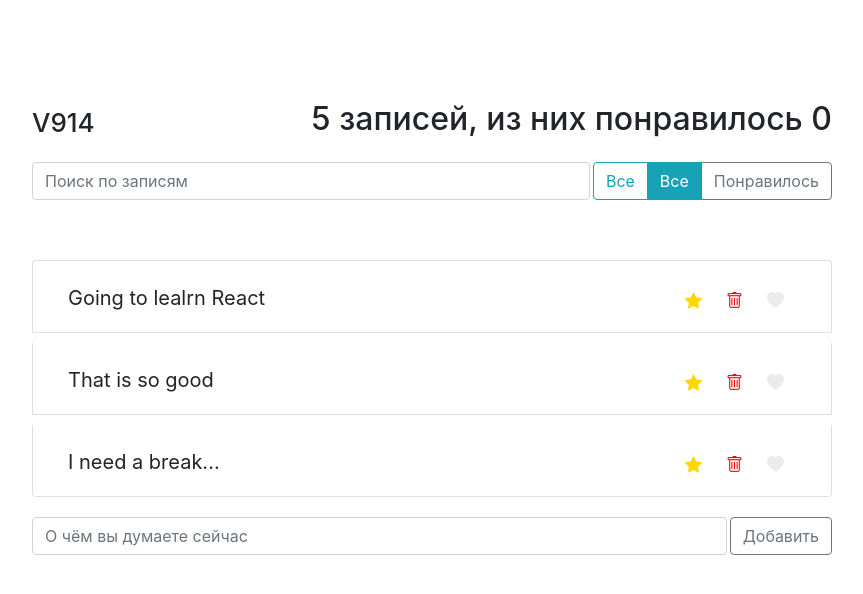
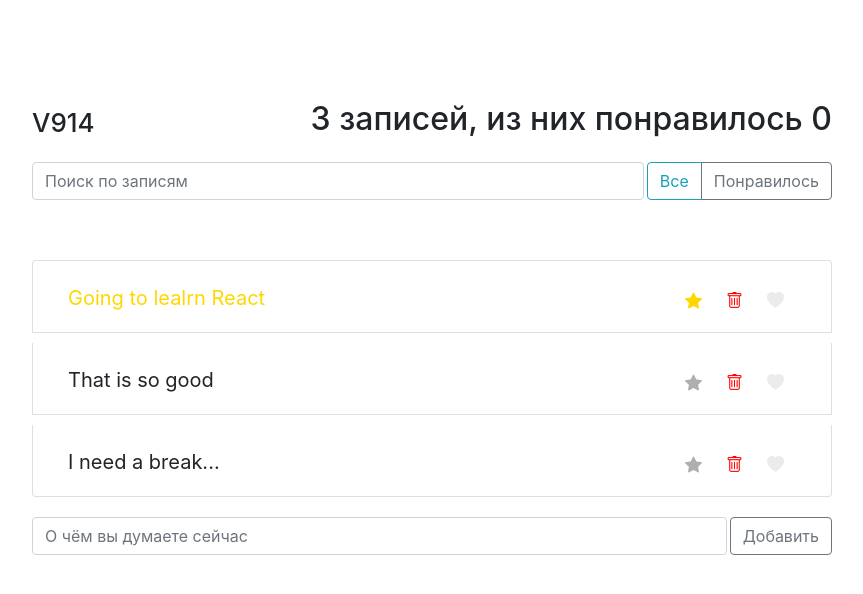
Before and after one commit to V914eslav/post-wall, a React (Create React App) app: page / in a window 1280 px wide. Shown: the top 594 px of the page, without its empty margins (208-1071 px from the left). Built offline with nearby package versions, Linux system fonts and the light colour scheme.

Commit message:
create addPost,likedControler, postsContoler

```diff
--- a/src/components/App/App.js
+++ b/src/components/App/App.js
@@ -19,23 +19,38 @@ export default class App extends Component {
     super(props);
     this.state = {
       data: [
-        { label: "Going to lealrn React", important: true, id: 1 },
-        { label: "That is so good", important: false, id: 2 },
-        { label: "I need a break...", important: false, id: 3 },
+        { label: "Going to lealrn React", important: true, id: 1, like: false },
+        { label: "That is so good", important: false, id: 2, like: false },
+        { label: "I need a break...", important: false, id: 3, like: false },
       ],
     };
     this.deleteItem = this.deleteItem.bind(this);
     this.addItem = this.addItem.bind(this);
+    this.onToggleImportant = this.onToggleImportant.bind(this);
+    this.onToggleLiked = this.onToggleLiked.bind(this);
 
     this.maxId = 4;
   }
-
+  // changeState(param) {
+  //   this.setState(({ data }) => {
+  //     const index = data.findIndex((elem) => elem.id === id);
+  //     const old = data[index];
+  //     const newItem = { ...old, param: !old.param };
+  //     const newArr = [
+  //       ...data.slice(0, index),
+  //       newItem,
+  //       ...data.slice(index + 1),
+  //     ];
+  //     return {
+  //       data: newArr,
+  //     };
+  //   });
+  // }
   deleteItem(id) {
     this.setState(({ data }) => {
       const index = data.findIndex((elem) => elem.id === id);
-      const before = data.slice(0, index);
-      const after = data.slice(index + 1);
-      const newArr = [...before, ...after];
+
+      const newArr = [...data.slice(0, index), ...data.slice(index + 1)];
       return {
         data: newArr,
       };
@@ -43,7 +58,7 @@ export default class App extends Component {
   }
   addItem(body) {
     const newItem = {
-      labal: body,
+      label: body,
       important: false,
       id: this.maxId++,
     };
@@ -54,16 +69,53 @@ export default class App extends Component {
       };
     });
   }
-
+  onToggleImportant(id) {
+    this.setState(({ data }) => {
+      const index = data.findIndex((elem) => elem.id === id);
+      const old = data[index];
+      const newItem = { ...old, important: !old.important };
+      const newArr = [
+        ...data.slice(0, index),
+        newItem,
+        ...data.slice(index + 1),
+      ];
+      return {
+        data: newArr,
+      };
+    });
+  }
+  onToggleLiked(id) {
+    this.setState(({ data }) => {
+      const index = data.findIndex((elem) => elem.id === id);
+      const old = data[index];
+      const newItem = { ...old, like: !old.like };
+      const newArr = [
+        ...data.slice(0, index),
+        newItem,
+        ...data.slice(index + 1),
+      ];
+      return {
+        data: newArr,
+      };
+    });
+  }
   render() {
+    const { data } = this.state;
+    const liked = data.filter((item) => item.like).length;
+    const allPosts = data.length;
     return (
       <AppBLock className="app">
-        <AppHeader />
+        <AppHeader liked={liked} allPosts={allPosts} />
         <div className="search-panel d-flex">
           <SearchPanel />
           <PostStatusFilter />
         </div>
-        <PostList posts={this.state.data} onDelete={this.deleteItem} />
+        <PostList
+          posts={this.state.data}
+          onDelete={this.deleteItem}
+          onToggleImportant={this.onToggleImportant}
+          onToggleLiked={this.onToggleLiked}
+        />
         <PostAddForm onAdd={this.addItem} />
       </AppBLock>
     );
--- a/src/components/AppHeader/AppHeader.js
+++ b/src/components/AppHeader/AppHeader.js
@@ -16,11 +16,13 @@ const Header = styled.div`
     }
   }
 `;
-const AppHeader = () => {
+const AppHeader = ({ liked, allPosts }) => {
   return (
     <Header>
       <h1>V914</h1>
-      <h2>5 записей, из них понравилось 0</h2>
+      <h2>
+        {allPosts} записей, из них понравилось {liked}
+      </h2>
     </Header>
   );
 };
--- a/src/components/PostAddForm/PostAddForm.js
+++ b/src/components/PostAddForm/PostAddForm.js
@@ -1,22 +1,44 @@
-import React from "react";
+import React, { Component } from "react";
 import "./PostAddForm.css";
-const PostAddForm = ({ onAdd }) => {
+export default class PostAddForm extends Component {
+  constructor(props) {
+    super(props);
+    this.state = {
+      text: "",
+    };
+    this.onValueChange = this.onValueChange.bind(this);
+    this.onSubmit = this.onSubmit.bind(this);
+  }
+  onValueChange(e) {
+    this.setState({
+      text: e.target.value,
+    });
+  }
+  onSubmit(e) {
+    e.preventDefault();
+    this.props.onAdd(this.state.text);
+    this.setState({
+      text: "",
+    });
+  }
+  render() {
     return (
-    <div className="bottom-panel d-flex">
+      <form className="bottom-panel d-flex" onSubmit={this.onSubmit}>
         <input
           type="text"
           placeholder="О чём вы думаете сейчас"
           className="form-control new-post-label"
+          onChange={this.onValueChange}
+          value={this.state.text}
         />
         <button
-        onClick={() => onAdd("hello")}
+          // onClick={() => onAdd("hello")}
           type="submit"
           className="btn btn-outline-secondary"
         >
           Добавить
         </button>
-    </div>
+      </form>
     );
-};
-
-export default PostAddForm;
+  }
+}
--- a/src/components/PostList/PostList.js
+++ b/src/components/PostList/PostList.js
@@ -2,12 +2,17 @@ import React from "react";
 import PostListItem from "../PostListItem";
 import { ListGroup } from "reactstrap";
 import "./PostList.css";
-const PostList = ({ posts, onDelete }) => {
+const PostList = ({ posts, onDelete, onToggleImportant, onToggleLiked }) => {
   const elements = posts.map((post) => {
     const { id, ...postItem } = post;
     return (
       <li key={post.id} className="list-group-item">
-        <PostListItem {...postItem} onDelete={() => onDelete(id)} />
+        <PostListItem
+          {...postItem}
+          onDelete={() => onDelete(id)}
+          onToggleImportant={() => onToggleImportant(id)}
+          onToggleLiked={() => onToggleLiked(id)}
+        />
       </li>
     );
   });
--- a/src/components/PostListItem/PostListItem.css
+++ b/src/components/PostListItem/PostListItem.css
@@ -15,7 +15,7 @@
   outline: none;
 }
 .app-list-item .btn-star {
-  color: #ffd700;
+  color: #aeaeae;
 }
 .app-list-item .btn-trash {
   color: red;
@@ -34,7 +34,7 @@
 }
 
 .app-list-item.important .btn-star {
-  color: #aeaeae;
+  color: #ffd700;
 }
 button {
   background-color: white;
--- a/src/components/PostListItem/PostListItem.js
+++ b/src/components/PostListItem/PostListItem.js
@@ -2,31 +2,15 @@ import React, { Component } from "react";
 import "./PostListItem.css";
 
 export default class PostListItem extends Component {
-  constructor(props) {
-    super(props);
-    this.state = {
-      important: false,
-      like: false,
-    };
-
-    this.onImportant = this.onImportant.bind(this);
-    this.onLike = this.onLike.bind(this);
-  }
-
-  onImportant() {
-    this.setState(({ important }) => ({
-      important: !important,
-    }));
-  }
-
-  onLike() {
-    this.setState(({ like }) => ({
-      like: !like,
-    }));
-  }
   render() {
-    const { label, onDelete } = this.props;
-    const { important, like } = this.state;
+    const {
+      label,
+      onDelete,
+      onToggleImportant,
+      onToggleLiked,
+      important,
+      like,
+    } = this.props;
     let classNames = "app-list-item d-flex justify-content-between";
     if (important) {
       classNames += " important";
@@ -41,7 +25,7 @@ export default class PostListItem extends Component {
           <button
             type="button"
             className="btn-star btn-sm"
-            onClick={this.onImportant}
+            onClick={onToggleImportant}
           >
             <i className="bi bi-star-fill"></i>
           </button>
@@ -49,7 +33,7 @@ export default class PostListItem extends Component {
             <i className="bi bi-trash" onClick={onDelete}></i>
           </button>
           <button
-            onClick={this.onLike}
+            onClick={onToggleLiked}
             type="button"
             className="btn-heart btn-sm"
           >
--- a/src/components/PostStatusFilter/PostStatusFilter.js
+++ b/src/components/PostStatusFilter/PostStatusFilter.js
@@ -7,9 +7,9 @@ const PostSatusFilter = () => {
       <Button outline color="info">
         Все
       </Button>
-      <button type="button" className="btn btn-info">
+      {/* <button type="button" className="btn btn-info">
         Все
-      </button>
+      </button> */}
       <button type="button" className="btn btn-outline-secondary">
         Понравилось
       </button>
```
Lines whose indentation alone changed are shown as unchanged.
